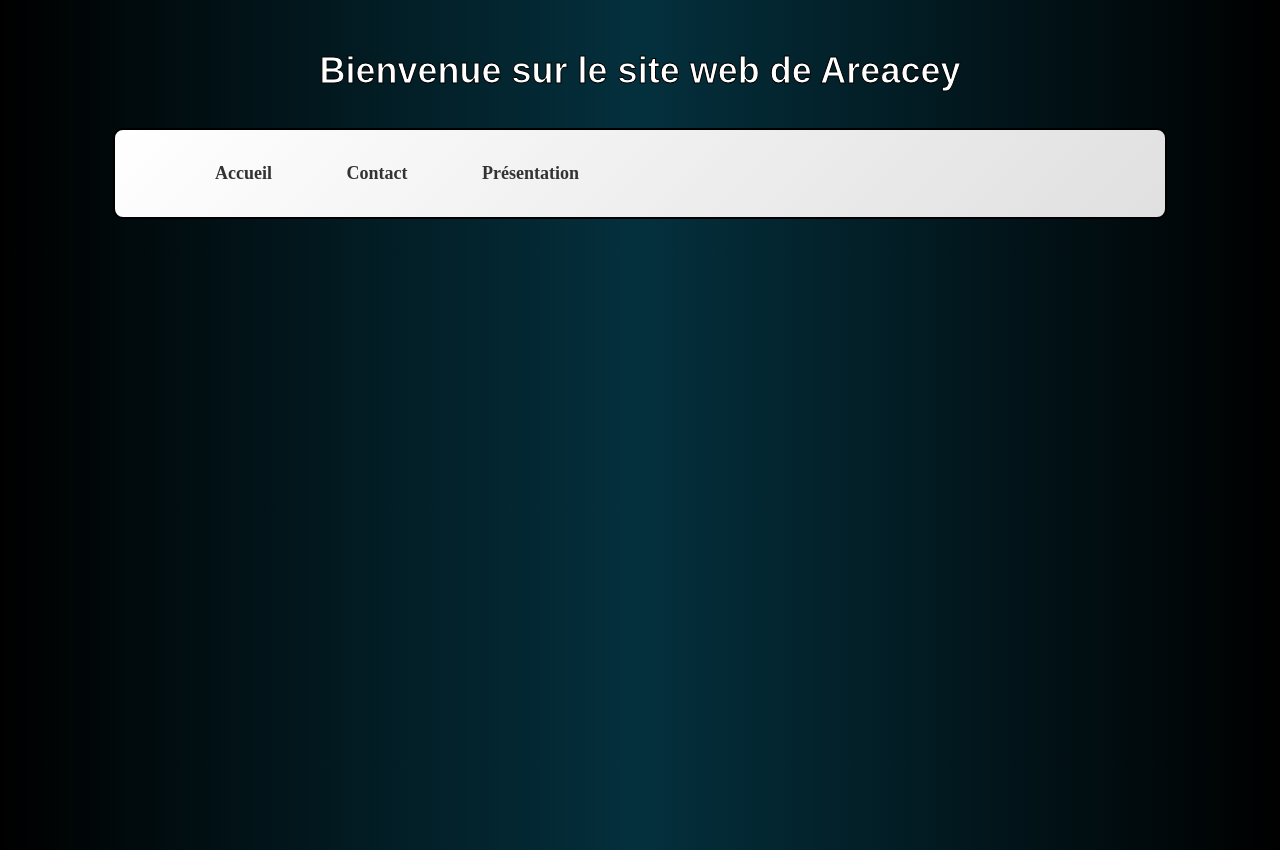
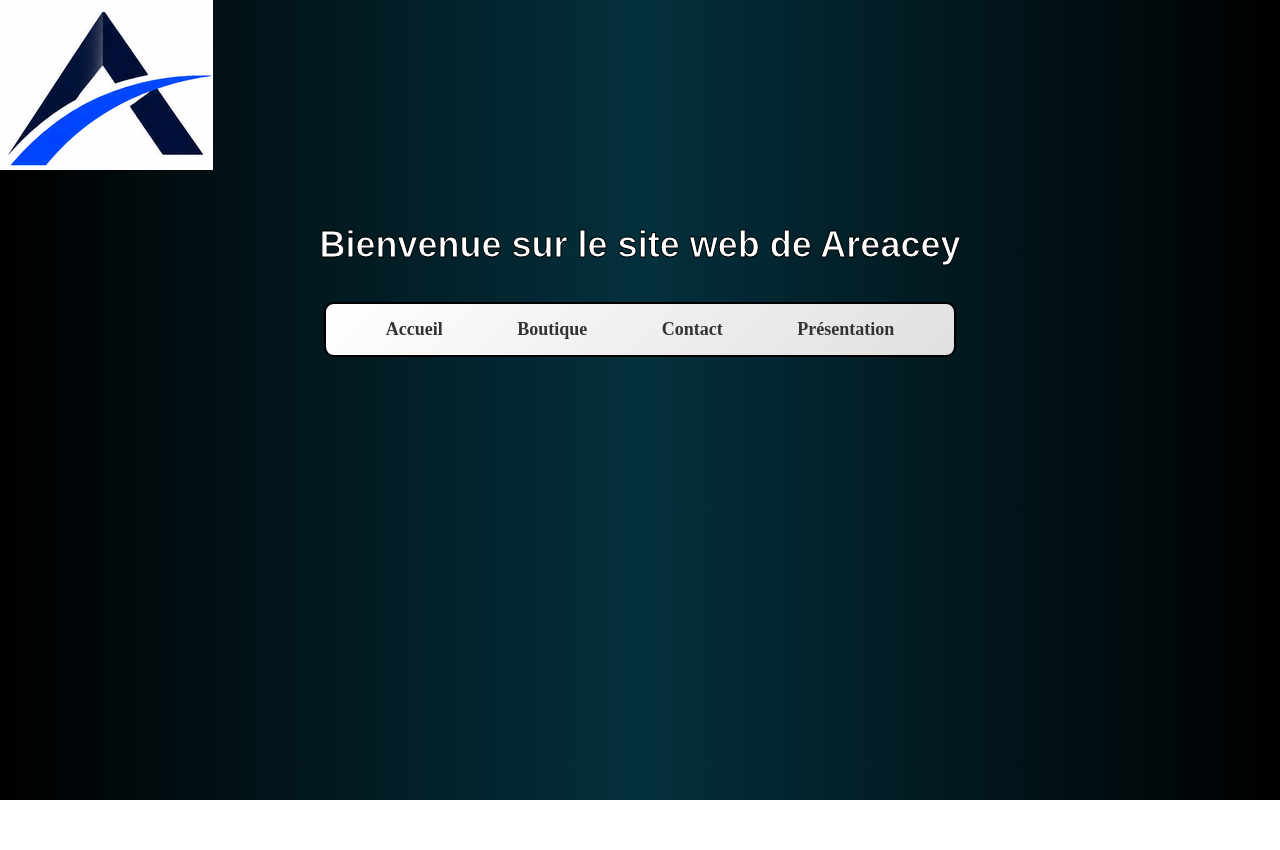
Before and after one commit to ZyroxTM/appel-d-offre, a plain HTML site: page index.html in a window 1280 px wide. After the commit the page ends 800 px from the top, so only its background shows below. Drawn offline with Linux system fonts and the light colour scheme.

Commit message:
mise a jour du CSS et HTML

```diff
--- a/index.html
+++ b/index.html
@@ -7,13 +7,13 @@
     <title>Accueil</title>
 </head>
 <body>
+    <img id="logo" src="logo.png" alt="Logo de Areacey" class="logo">
     <p id="grandtitre">Bienvenue sur le site web de Areacey</p>
     <nav class="menu">
-        <ul>
-            <a class="nav-link" href="accueil.html">Accueil</a>
-            <a class="nav-link" href="contact.html">Contact</a>
-            <a class="nav-link" href="presentation.html">Présentation</a>
-        </ul>
+        <a class="nav-link" href="accueil.html">Accueil</a>
+        <a class="nav-link" href="produits.html">Boutique</a>
+        <a class="nav-link" href="contact.html">Contact</a>
+        <a class="nav-link" href="presentation.html">Présentation</a>
     </nav>
 </body>
 </html>
--- a/style.css
+++ b/style.css
@@ -34,7 +34,7 @@ body {
     display: flexbox;
     flex-wrap: wrap;
     margin: 20px auto;
-    max-width: 1000px;
+    max-width: fit-content;
     border: 2px solid rgb(0, 0, 0);
     border-radius: 10px;
     padding: 15px 25px;
@@ -48,12 +48,14 @@ body {
 }
 
 .menu a:hover {
-    color: #007BFF; /* Couleur au survol */
-    transform: scale(1.1); /* Agrandissement au survol */
+    color: #ac0d0d;
+    transform: scale(1.5);
+    transition: all 0.2s ease;
 }
 
 .nav-link {
     justify-content: center;
+    display: inline;
     margin: 0 15px;
     padding: 10px 20px;
     border-radius: 5px;
```
Also changed, not shown: logo.png (added).
